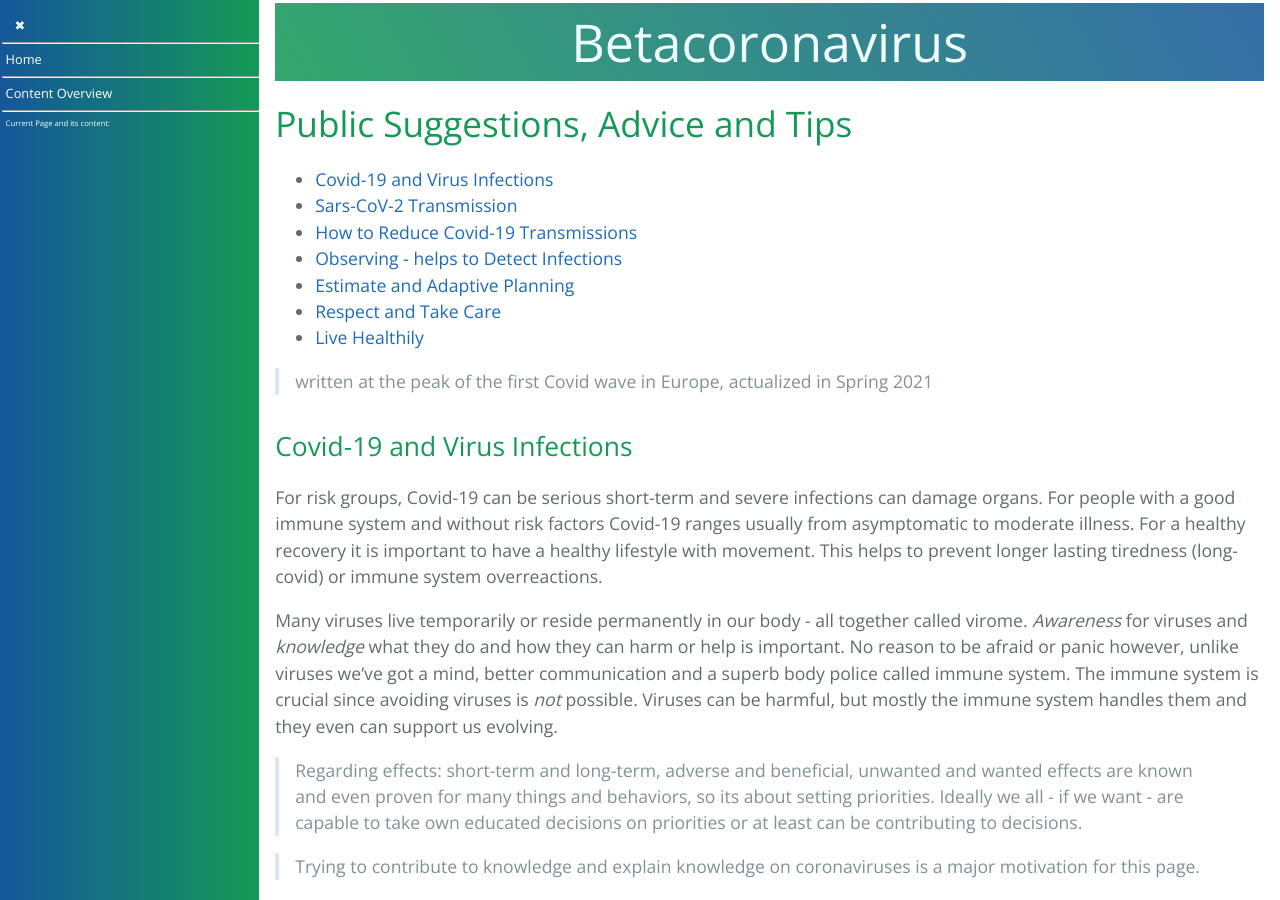
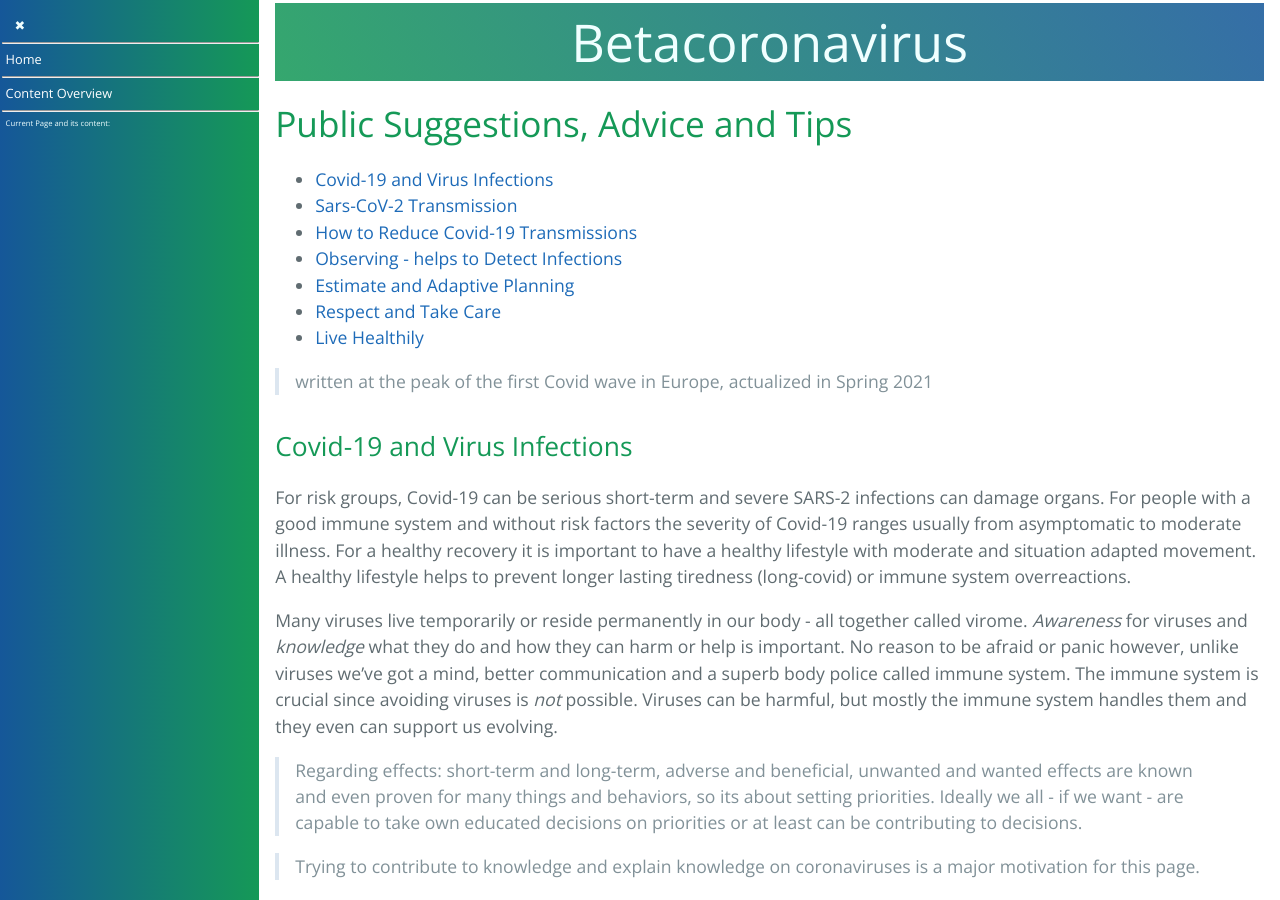
Before and after one commit to forestgrape/coronavirus, a Jekyll site: the page built from 1_introduction/suggestions.md, in a window 1280 px wide and 900 px high. Built offline with Jekyll 4.4.1, drawn with Linux system fonts in a browser that asks for light colours; our own code applies the rules of GitHub Pages for plain Markdown files.

Commit message:
formulations

```diff
--- a/1_introduction/suggestions.md
+++ b/1_introduction/suggestions.md
@@ -12,7 +12,7 @@
 > written at the peak of the first Covid wave in Europe, actualized in Spring 2021
 
 ## Covid-19 and Virus Infections
-For risk groups, Covid-19 can be serious short-term and severe infections can damage organs. For people with a good immune system and without risk factors Covid-19 ranges usually from asymptomatic to moderate illness. For a healthy recovery it is important to have a healthy lifestyle with movement. This helps to prevent longer lasting tiredness (long-covid) or immune system overreactions.
+For risk groups, Covid-19 can be serious short-term and severe SARS-2 infections can damage organs. For people with a good immune system and without risk factors the severity of Covid-19 ranges usually from asymptomatic to moderate illness. For a healthy recovery it is important to have a healthy lifestyle with moderate and situation adapted movement. A healthy lifestyle helps to prevent longer lasting tiredness (long-covid) or immune system overreactions.
 
 Many viruses live temporarily or reside permanently in our body - all together called virome. *Awareness* for viruses and *knowledge* what they do and how they can harm or help is important. No reason to be afraid or panic however, unlike viruses we've got a mind, better communication and a superb body police called immune system. The immune system is crucial since avoiding viruses is _not_ possible. Viruses can be harmful, but mostly the immune system handles them and they even can support us evolving.
 
```
